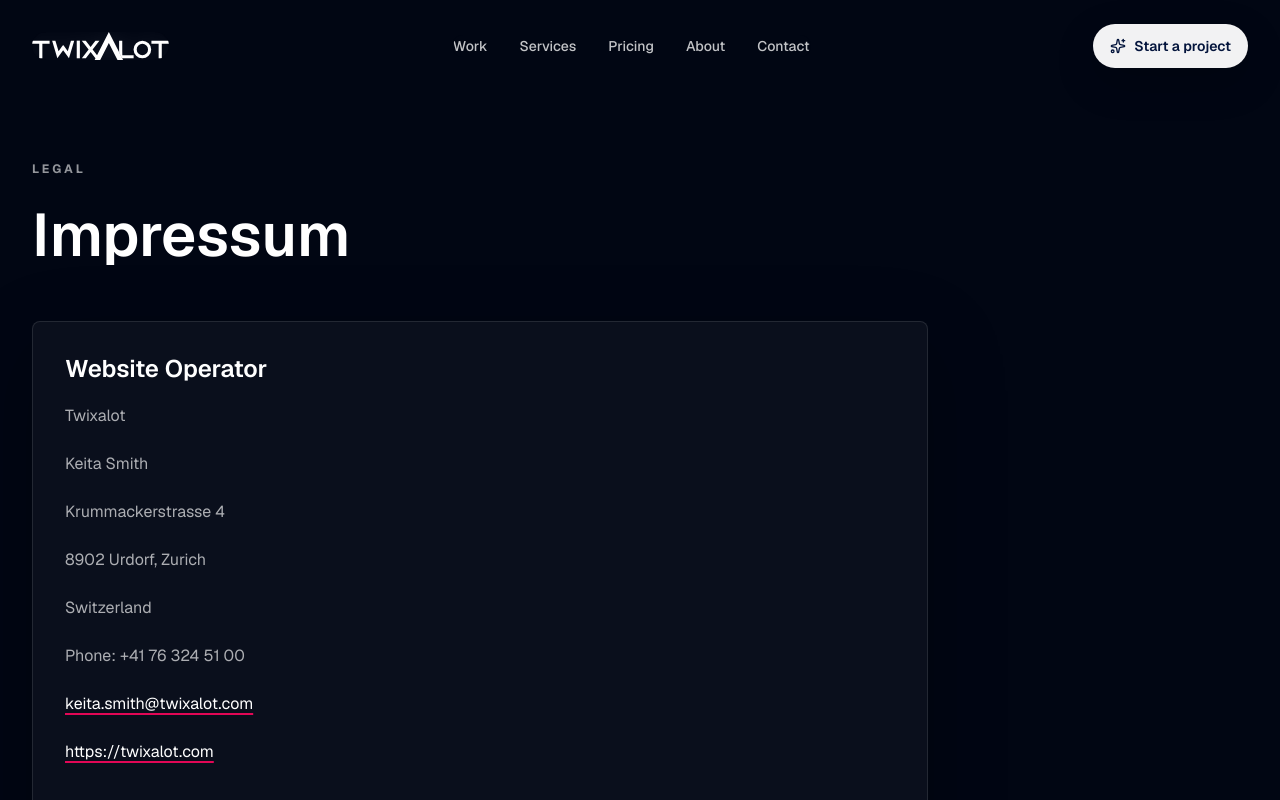
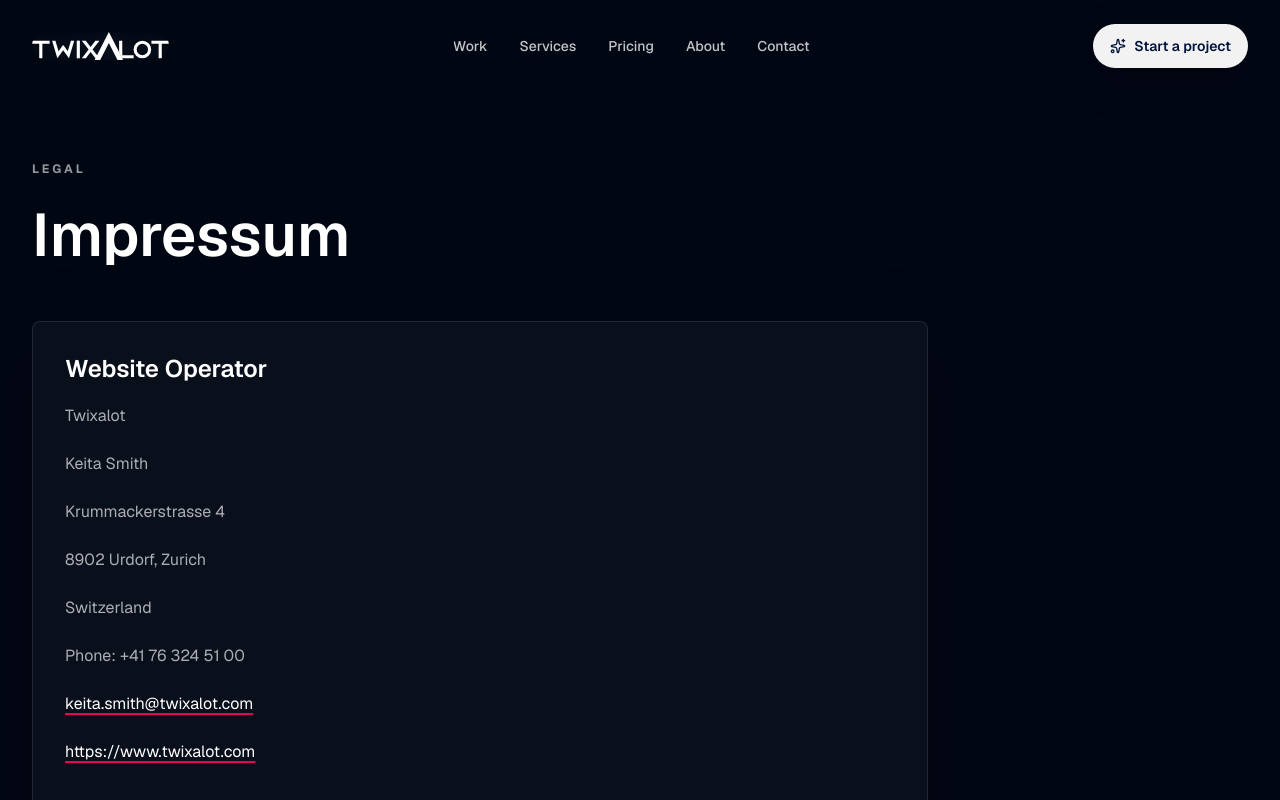
Before and after one commit to keitaSmith/twixalot-website, a Next.js app: page /impressum in a window 1280 px wide. Shown: the top 800 px of the page. Built offline with nearby package versions, Linux system fonts and the light colour scheme.

Commit message:
https//* redirects to https://www.*

```diff
--- a/src/app/impressum/page.tsx
+++ b/src/app/impressum/page.tsx
@@ -19,7 +19,7 @@ const sections = [
       "Switzerland",
       "Phone: +41 76 324 51 00",
       "keita.smith@twixalot.com",
-      "https://twixalot.com",
+      "https://www.twixalot.com",
     ],
   },
   {
--- a/src/components/legal/LegalPageLayout.tsx
+++ b/src/components/legal/LegalPageLayout.tsx
@@ -65,7 +65,7 @@ export function LegalPageLayout({ title, intro, sections }: LegalPageLayoutProps
 
 function renderLegalText(text: string) {
   const email = "keita.smith@twixalot.com";
-  const website = "https://twixalot.com";
+  const website = "https://www.twixalot.com";
 
   if (text === email) {
     return (
--- a/src/data/seo.ts
+++ b/src/data/seo.ts
@@ -1,6 +1,6 @@
 import type { Metadata, MetadataRoute } from "next";
 
-export const siteUrl = "https://twixalot.com";
+export const siteUrl = "https://www.twixalot.com";
 export const siteName = "Twixalot Software Solutions";
 export const defaultTitle = "Twixalot Software Solutions | Websites, Apps & Digital Systems";
 export const defaultDescription =
```
